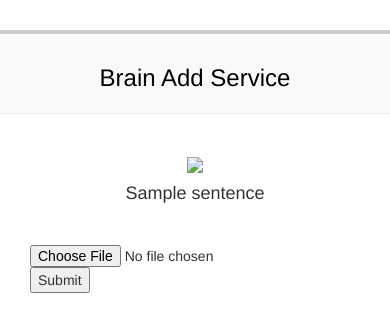
After one commit to foamliu/Brain-Add-Service, a Flask app: template website/templates/caption.html in a window 390 px wide. The commit adds this page. Shown: the top 332 px of the page. Run offline with Flask 2, Linux system fonts and the light colour scheme; the template is opened without the code that fills it: most values are stand-ins (such as "Sample title", 1, 10 or a date in 2020); parts of the project's set-up code (start-up, migrations or seed data) failed here and were passed over; some libraries are stand-ins or nearby versions.

Commit message:
Add new web page and rename the old one
Add new web page and rename the old one
1. add new page for captioning
2. rename the old show.html to colorize.html

```diff
--- /dev/null
+++ b/website/templates/caption.html
@@ -0,0 +1,121 @@
+<!DOCTYPE html>
+<html lang="en">
+<head>
+    <meta charset="utf-8">
+    <title>Brain-add service</title>
+        <meta name="viewport" content="width=device-width, initial-scale=1">
+        <link href="http://maxcdn.bootstrapcdn.com/bootstrap/3.3.0/css/bootstrap.min.css" rel="stylesheet">
+    <style type="text/css">
+        img {
+            max-width: 100%;
+        }
+
+        a {
+            -webkit-transition: all 150ms ease;
+            -moz-transition: all 150ms ease;
+            -o-transition: all 150ms ease;
+            transition: all 150ms ease;
+        }
+
+            a:hover {
+                -ms-filter: "progid:DXImageTransform.Microsoft.Alpha(Opacity=50)"; /* IE 8 */
+                filter: alpha(opacity=50); /* IE7 */
+                opacity: 0.6;
+                text-decoration: none;
+            }
+
+        .thumbnails li > .fff .caption {
+            background: #fff !important;
+            padding: 10px
+        }
+
+        /* Page Header */
+        .page-header {
+            background: #f9f9f9;
+            margin: 30px -40px 40px;
+            padding: 20px 40px;
+            border-top: 4px solid #ccc;
+            color: #999;
+            text-align: center;
+        }
+
+        .page-header h3 {
+            line-height: 0.88rem;
+            color: #000;
+        }
+
+        .row {
+            margin-bottom: 30px;
+        }
+
+        .column{
+            text-align: center;
+            padding: 0;
+        }
+
+        ul.thumbnails {
+            margin-bottom: 0px;
+        }
+
+        /* Thumbnail Box */
+        .caption h4 {
+            color: #444;
+        }
+
+        .caption p {
+            color: #999;
+        }
+
+        /* Carousel Control */
+        .control-box {
+            text-align: center;
+            width: 100%;
+        }
+
+    </style>
+
+    <script src="http://code.jquery.com/jquery-1.11.1.min.js"></script>
+    <script src="http://maxcdn.bootstrapcdn.com/bootstrap/3.3.0/js/bootstrap.min.js"></script>
+</head>
+
+<body>
+
+<div class="container">
+    <div class="col-xs-12">
+
+        <div class="page-header">
+            <h3>Brain Add Service</h3>
+        </div>
+
+        <div class="row">
+            <div class="text-center">
+                <figure class="figure d-inline-block col-md-12">
+                    <img src={{ src_url }} class="figure-img img-fluid">
+                    <figcaption class="figure-caption"><h4>{{ sentence }}</h4></figcaption>
+                </figure>
+            </div>
+        </div>
+
+        <div class="row">
+
+                <form method=POST enctype=multipart/form-data action="{{ url_for('caption_upload') }}">
+                    <div class="col-md-4">
+                    </div>
+                    <div class="col-md-4">
+                        <input type="file" name="photo" accept="image/*">
+                    </div>
+                    <div class="col-md-4">
+                        <button type="submit" class="pull-left">Submit</button>
+                    </div>
+                </form>
+
+        </div>
+
+    </div><!-- /.col-xs-12 -->
+
+</div><!-- /.container -->
+
+
+</body>
+
+</html>
--- a/website/templates/show.html
+++ b/website/templates/colorize.html
@@ -102,7 +102,7 @@
 
         <div class="row">
 
-                <form method=POST enctype=multipart/form-data action="{{ url_for('upload_photo') }}">
+                <form method=POST enctype=multipart/form-data action="{{ url_for('colorize_upload') }}">
                     <div class="col-lg-3 col-sm-6">
                         <input type="file" name="photo" accept="image/*">
                     </div>
@@ -126,12 +126,13 @@
 
                         {%for picture in slide%}
                         <div class="col-sm-3">
-                            <a href={{ "/photo/" + picture }}><img src={{ "../static/pictures/"+ picture }} alt=""></a>
+                            <a href={{ "/colorize/sample/" + picture }}><img src={{ "/static/images/colorize/"+ picture }} alt=""></a>
                         </div>
                         {%endfor%}
 
                     </div>
                     {%endfor%}
+                    </div>
 
                 </div>
 
```
